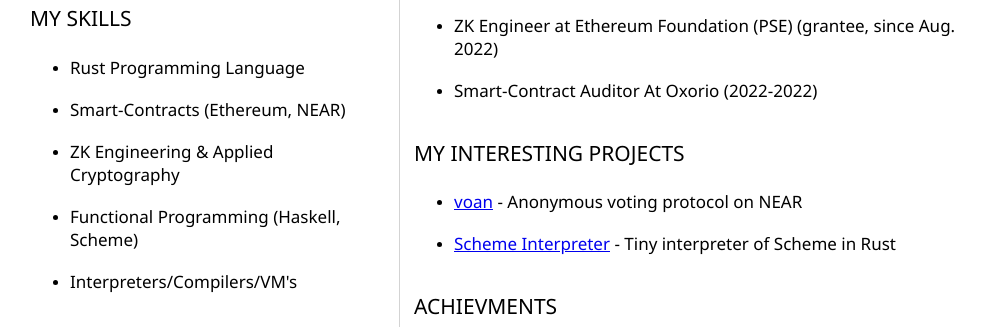
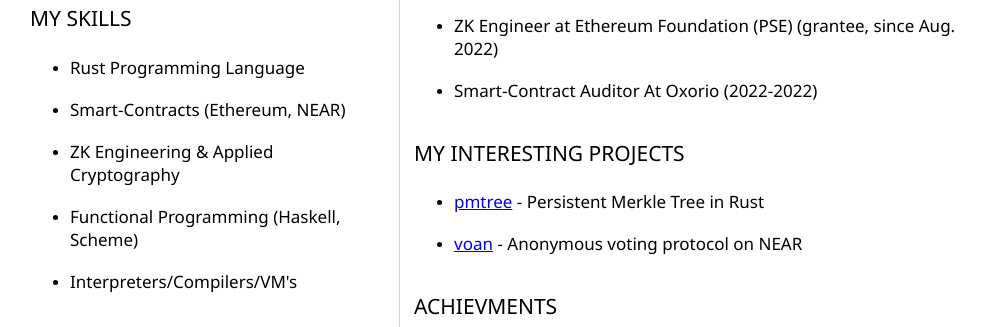
Before and after one commit to curryrasul/curryrasul.github.io, a plain HTML site: page index.html in a window 1280 px wide. Shown: the part 410-737 px from the top of the page, without its empty margins (144-1134 px from the left). Drawn offline with Linux system fonts and the light colour scheme.

Commit message:
Update index.html

```diff
--- a/index.html
+++ b/index.html
@@ -100,15 +100,15 @@
                     <ul>
                         <li>
                             <h3>
+                                <a href="https://github.com/Rate-Limiting-Nullifier/pmtree">pmtree</a>
+                                - Persistent Merkle Tree in Rust
+                            </h3>
+                        </li>
+			<li>
+                            <h3>
                                 <a href="https://github.com/curryrasul/voan">
                                     voan</a>
                                 - Anonymous voting protocol on NEAR
-                            </h3>
-                        </li>
-                        <li>
-                            <h3>
-                                <a href="https://github.com/curryrasul/scheme-interpreter">Scheme Interpreter</a>
-                                - Tiny interpreter of Scheme in Rust
                             </h3>
                         </li>
                     </ul>
```
